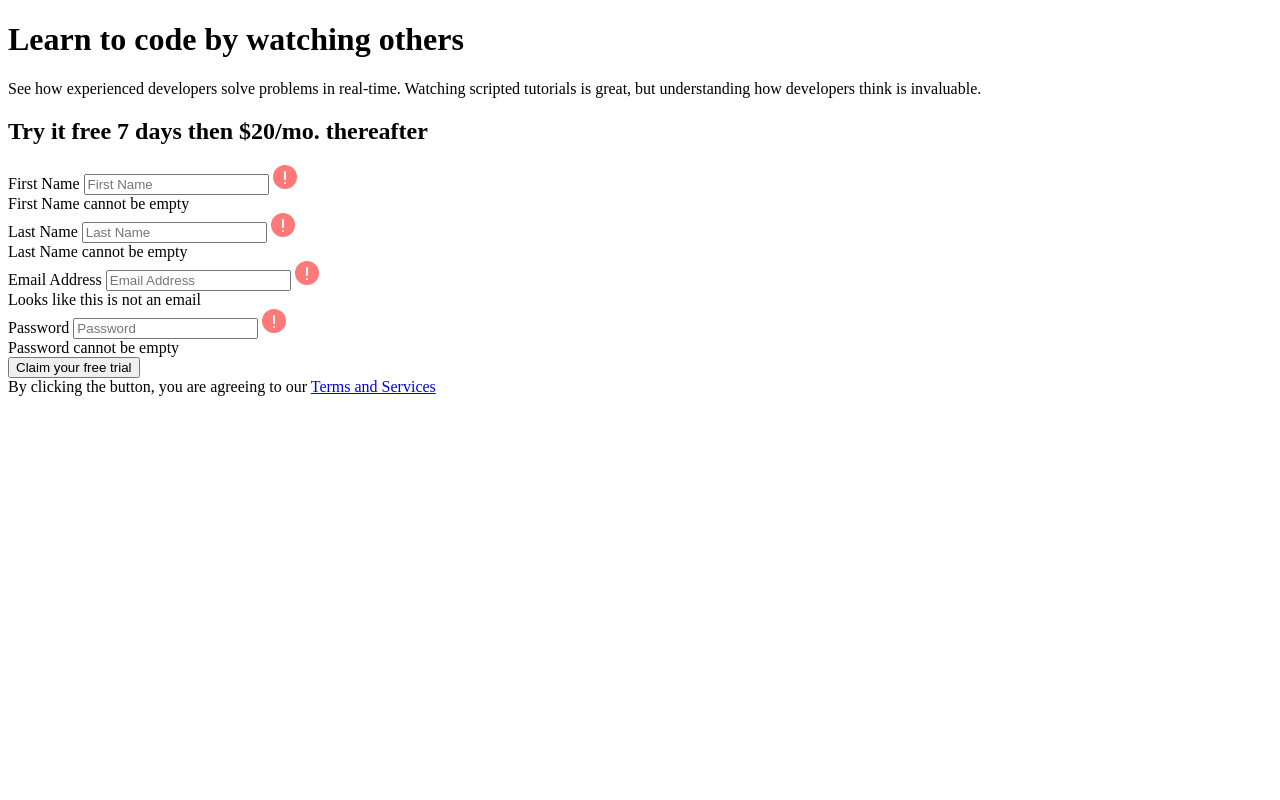
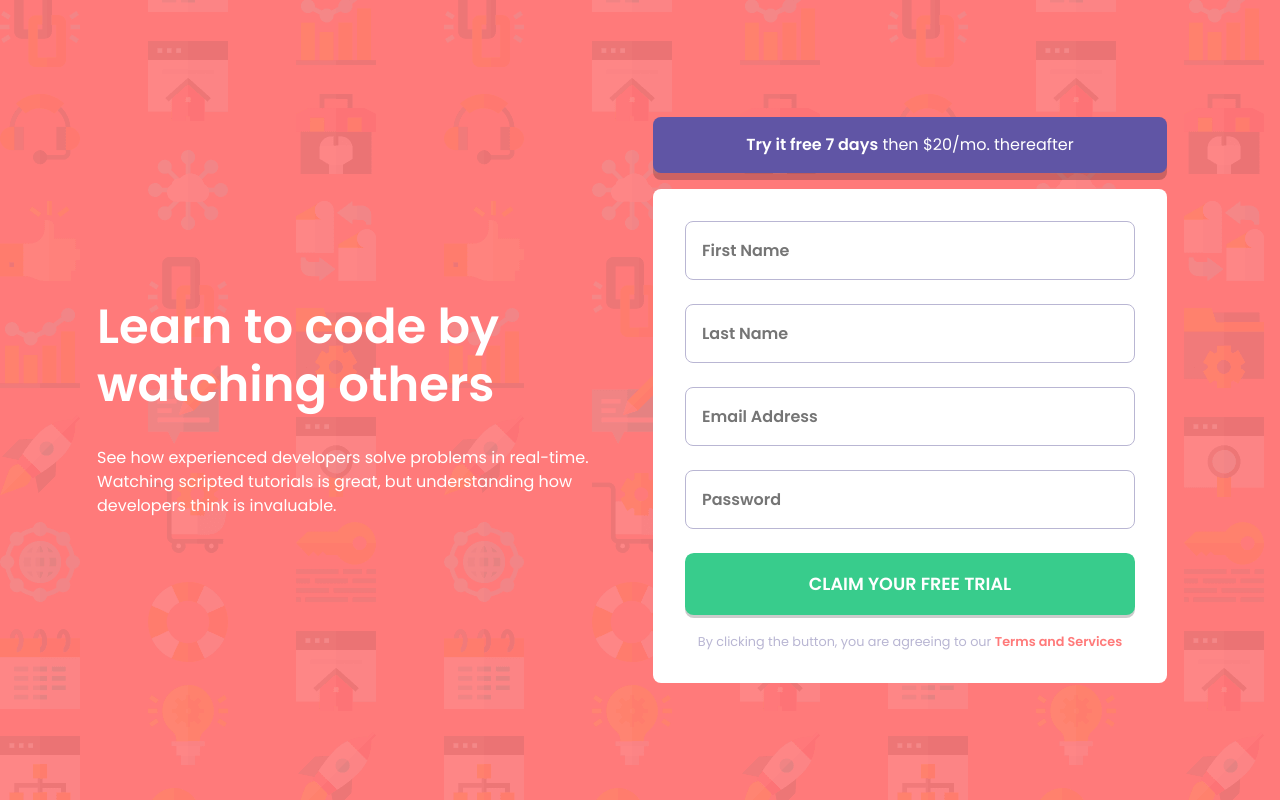
Before and after one commit to ckrdi/intro-component-signup-form, a plain HTML site: page index.html in a window 1280 px wide. Drawn offline with Linux system fonts and the light colour scheme; the site is published under a folder, as on GitHub Pages, so addresses that start at the root find nothing.

Commit message:
fix src and add screenshot and update readme

```diff
--- a/index.html
+++ b/index.html
@@ -12,7 +12,7 @@
             href="./images/favicon-32x32.png"
         />
 
-        <link rel="stylesheet" href="/css/style.css" />
+        <link rel="stylesheet" href="./css/style.css" />
 
         <title>Frontend Mentor | Intro component with sign up form</title>
 
@@ -128,6 +128,6 @@
       Coded by <a href="#">Your Name Here</a>.
     </p>
   </footer> -->
-        <script src="/script/script.js" defer></script>
+        <script src="./script/script.js" defer></script>
     </body>
 </html>
```
Also changed, not shown: screenshot/desktopscreenshot.png (added), screenshot/mobilescreenshot.png (added), 2 other files.
